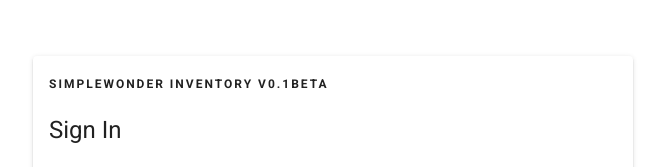
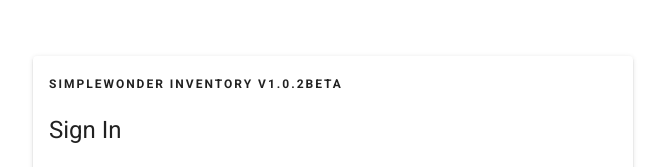
Before and after one commit to dandansoysauce/winv, a Vue app: page / in a window 1280 px wide. Shown: the part 136-303 px from the top of the page, without its empty margins (307-972 px from the left). Built offline with nearby package versions, Linux system fonts and the light colour scheme; no server answers; what v-currency-field, vue-masonry-css, vuefire would draw is missing.

Commit message:
beta version

```diff
--- a/package.json
+++ b/package.json
@@ -1,6 +1,6 @@
 {
   "name": "winv",
-  "version": "1.0.1",
+  "version": "1.0.2",
   "private": true,
   "scripts": {
     "serve": "vue-cli-service serve",
--- a/src/views/Home.vue
+++ b/src/views/Home.vue
@@ -5,7 +5,7 @@
         <v-card class="mx-auto" width="600" max-width="600" raised>
           <v-list-item two-line>
             <v-list-item-content>
-              <div class="overline mb-4"><b>SimpleWonder Inventory v0.1BETA</b></div>
+              <div class="overline mb-4"><b>SimpleWonder Inventory v1.0.2BETA</b></div>
               <v-list-item-title class="headline mb-1">Sign In</v-list-item-title>
             </v-list-item-content>
           </v-list-item>
```
